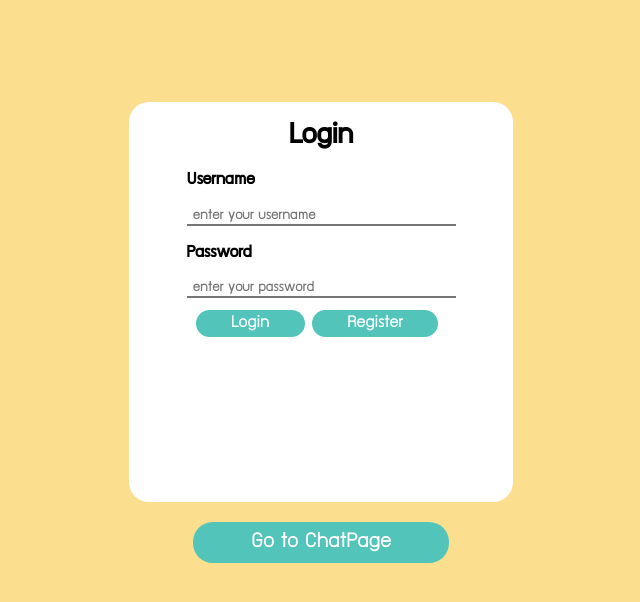
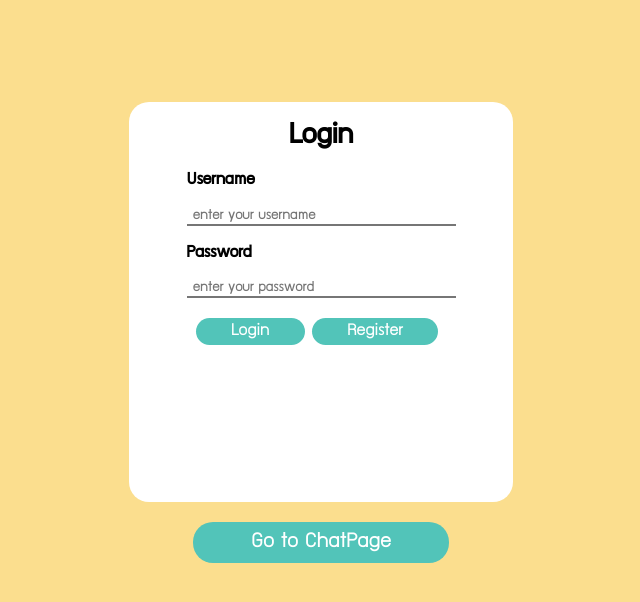
Before and after one commit to Nackalalalong/groupChat_frontend, a React (Create React App) app: page / in a window 1280 px wide. Shown: the top 602 px of the page, without its empty margins (319-959 px from the left). Built offline with nearby package versions, Linux system fonts and the light colour scheme.

Commit message:
fix button

```diff
--- a/src/App.css
+++ b/src/App.css
@@ -87,7 +87,7 @@ button.login-button {
   padding: 5px 35px;
   font-size: 1.2em;
   font-family: "supermarket";
-  margin-top: 3%;
+  margin-top: 5%;
   margin-left: auto;
   margin-right: 2%;
 }
```
